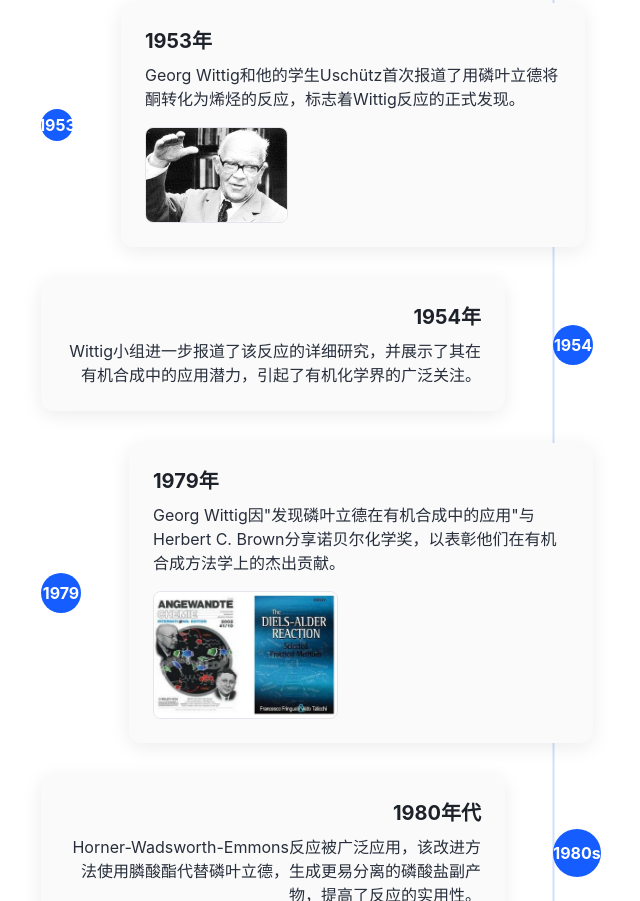
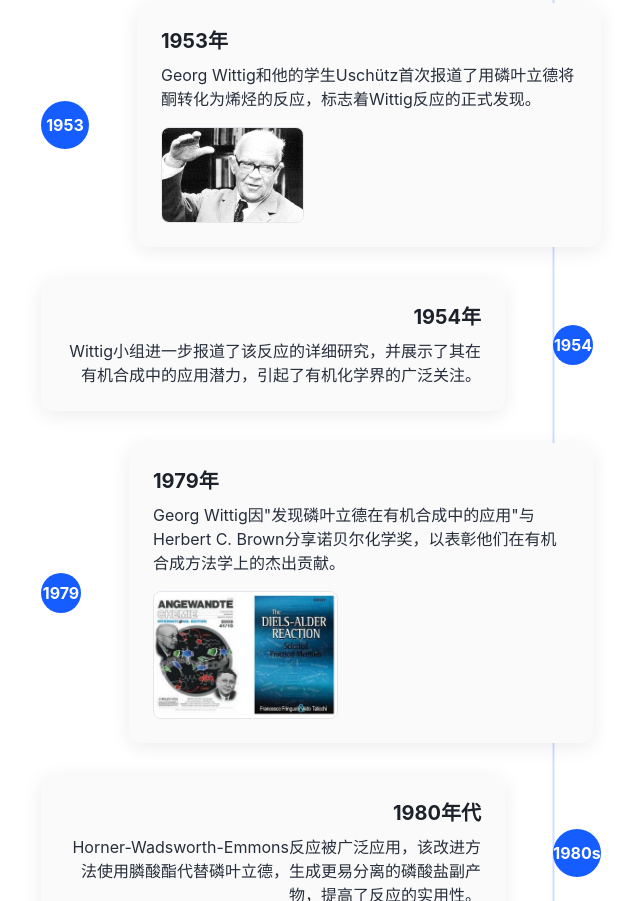
Before and after one commit to Jacobrou/P_Containing_Compounds_New, a plain HTML site: page index.html in a window 1280 px wide. Shown: the part 8839-9740 px from the top of the page, without its empty margins (87-727 px from the left). Drawn offline with nearby package versions, Linux system fonts and the light colour scheme.

Commit message:
Update index.html

```diff
--- a/index.html
+++ b/index.html
@@ -783,7 +783,7 @@
                                 </div>
                             </div>
                             <div class="order-1 flex justify-center items-center mb-4 md:mb-0">
-                                <div class="z-10 w-8 h-8 rounded-full bg-primary flex items-center justify-center">
+                                <div class="z-10 w-12 h-12 rounded-full bg-primary flex items-center justify-center">
                                     <span class="text-white font-bold">1953</span>
                                 </div>
                             </div>
```
